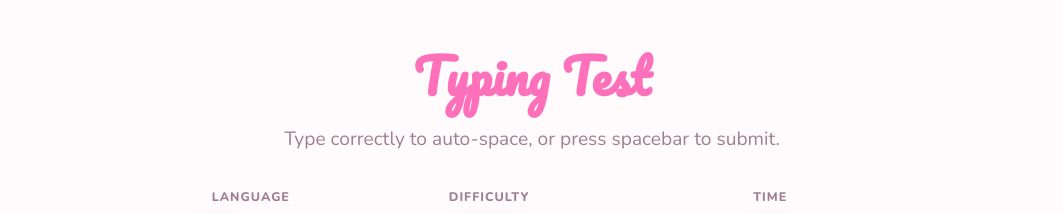
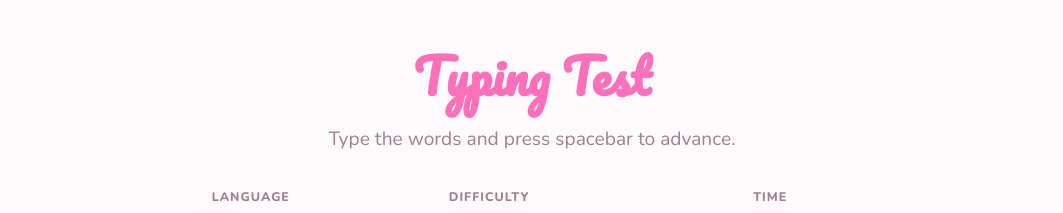
Before and after one commit to codedbyelif/kitty-type, a Next.js app: page / in a window 1280 px wide. Shown: the part 980-1193 px from the top of the page, without its empty margins (108-1171 px from the left). Built offline with nearby package versions, Linux system fonts and the light colour scheme; no server answers; the database is empty.

Commit message:
feat: allow advancing to next word on spacebar even if typed word is incorrect

```diff
--- a/src/components/TypingTest.tsx
+++ b/src/components/TypingTest.tsx
@@ -89,20 +89,20 @@ export default function TypingTest({ onFinish }: { onFinish: (r: Results) => voi
             const trimmed = value.trim();
             const isCorrect = trimmed === words[currentWordIndex];
 
+            setWordStatuses((prev) => {
+                const copy = [...prev];
+                copy[currentWordIndex] = isCorrect ? "correct" : "wrong";
+                return copy;
+            });
+
             if (isCorrect) {
-                setWordStatuses((prev) => {
-                    const copy = [...prev];
-                    copy[currentWordIndex] = "correct";
-                    return copy;
-                });
                 setCorrectChars((c) => c + words[currentWordIndex].length + 1);
-                setCurrentWordIndex((i) => i + 1);
-                setTyped("");
             } else {
-                // If incorrect, don't advance. Penalize by 1 error and remove the typed space.
                 setCharErrors((c) => c + 1);
-                setTyped(trimmed);
             }
+
+            setCurrentWordIndex((i) => i + 1);
+            setTyped("");
         } else {
             setTyped(value);
         }
@@ -128,7 +128,7 @@ export default function TypingTest({ onFinish }: { onFinish: (r: Results) => voi
             <div className="container">
                 <div className={styles.header}>
                     <h2 className={styles.heading}>Typing Test</h2>
-                    <p className={styles.sub}>Type correctly to auto-space, or press spacebar to submit.</p>
+                    <p className={styles.sub}>Type the words and press spacebar to advance.</p>
                 </div>
 
                 {capsWarning && (
```
